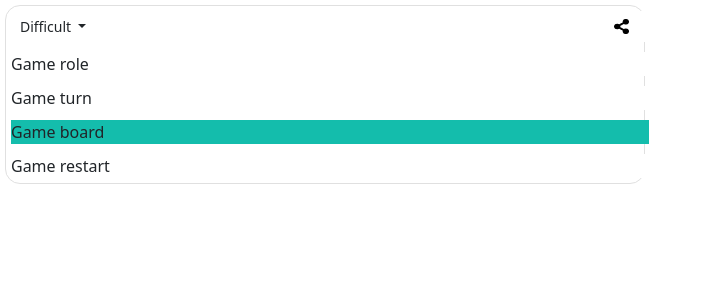
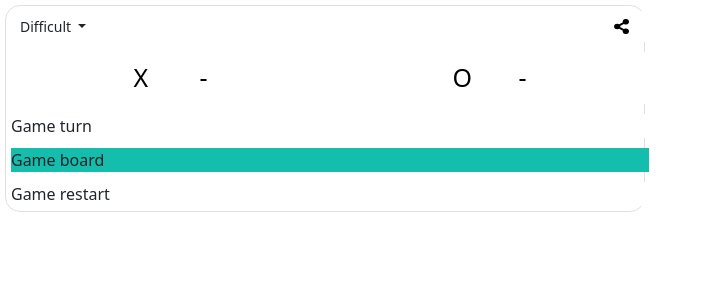
Before and after one commit to codedancer222/Tic-Tac-Toe-Python-Game-Development, a Flask app: page / in a window 1280 px wide. Shown: the top 300 px of the page, without its empty margins (0-707 px from the left). Run offline with Flask 2, Linux system fonts and the light colour scheme; some libraries are stand-ins or nearby versions.

Commit message:
working on game role button

```diff
--- a/static/css/index.css
+++ b/static/css/index.css
@@ -50,7 +50,27 @@ html,body {
 /* ---------------------------------------------------------------------------- */
 /* Game Role */
 /* ---------------------------------------------------------------------------- */
-.game-role{}
+.game-role{
+  display:flex;
+  flex-direction: row;
+  justify-content: space-around;
+  align-items: center;
+}
+
+.game-role a{
+  display:flex;
+  flex-direction: row;
+  text-decoration: none;
+
+  width: 100px;
+  justify-content: space-between;
+  align-items: center;
+}
+
+.game-role a .char{
+  font-size: 25px;
+  color:#000000;
+}
 
 /* ---------------------------------------------------------------------------- */
 /* Game Turn */
--- a/static/js/index.js
+++ b/static/js/index.js
@@ -1 +1 @@
-console.log("Hello World");
+console.log("Tic Tac Toe Python Game Development");
--- a/templates/game-role.html
+++ b/templates/game-role.html
@@ -1 +1,13 @@
-  <div class="game game-role">Game role</div>
+  <div class="game game-role">
+
+    <a class="btn" href="#">
+      <div class="char">X</div>
+      <div class="char">-</div>
+    </a>
+
+    <a class="btn" href="#">
+      <div class="char">O</div>
+      <div class="char">-</div>
+    </a>
+
+  </div>
```
